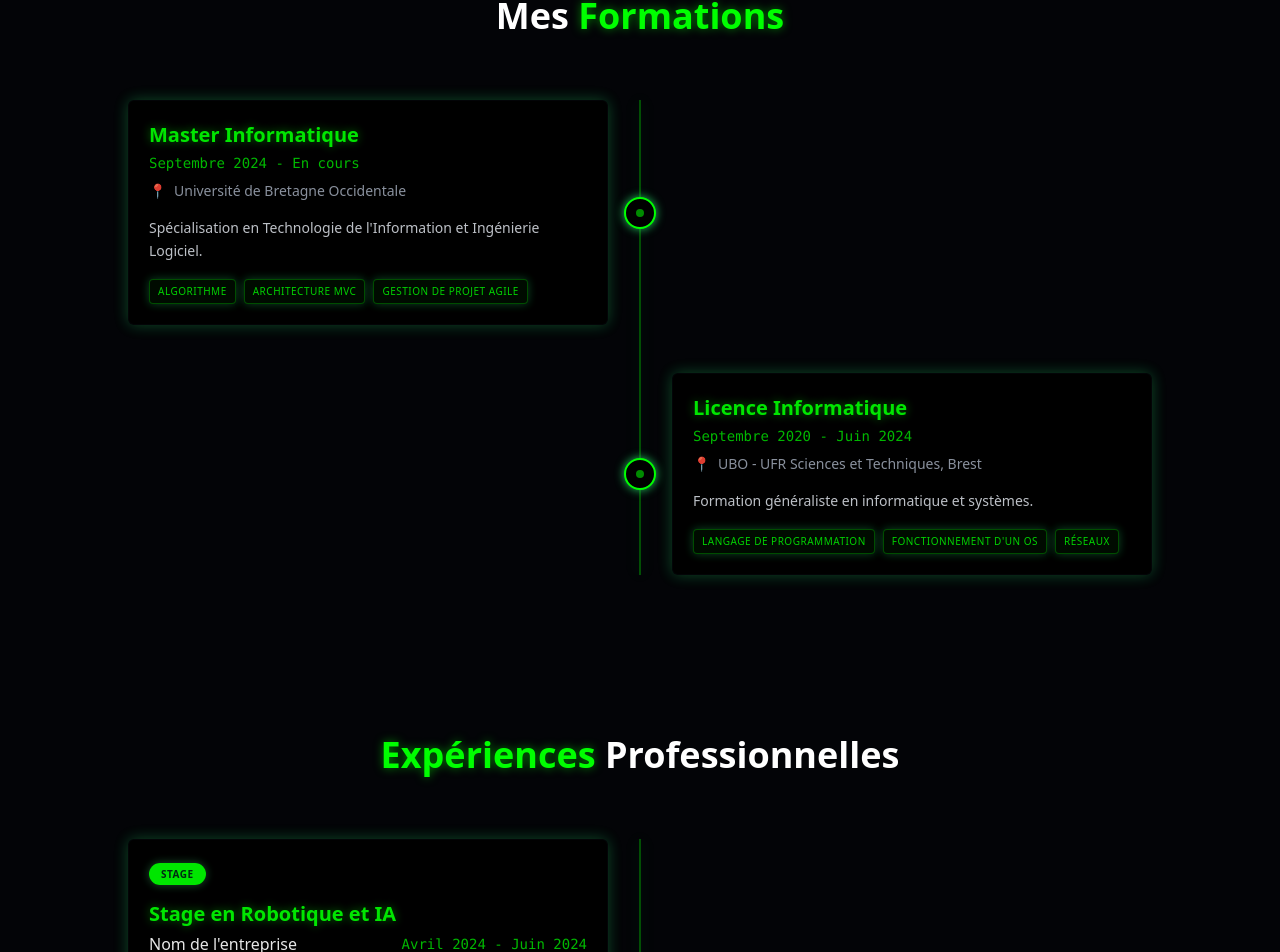
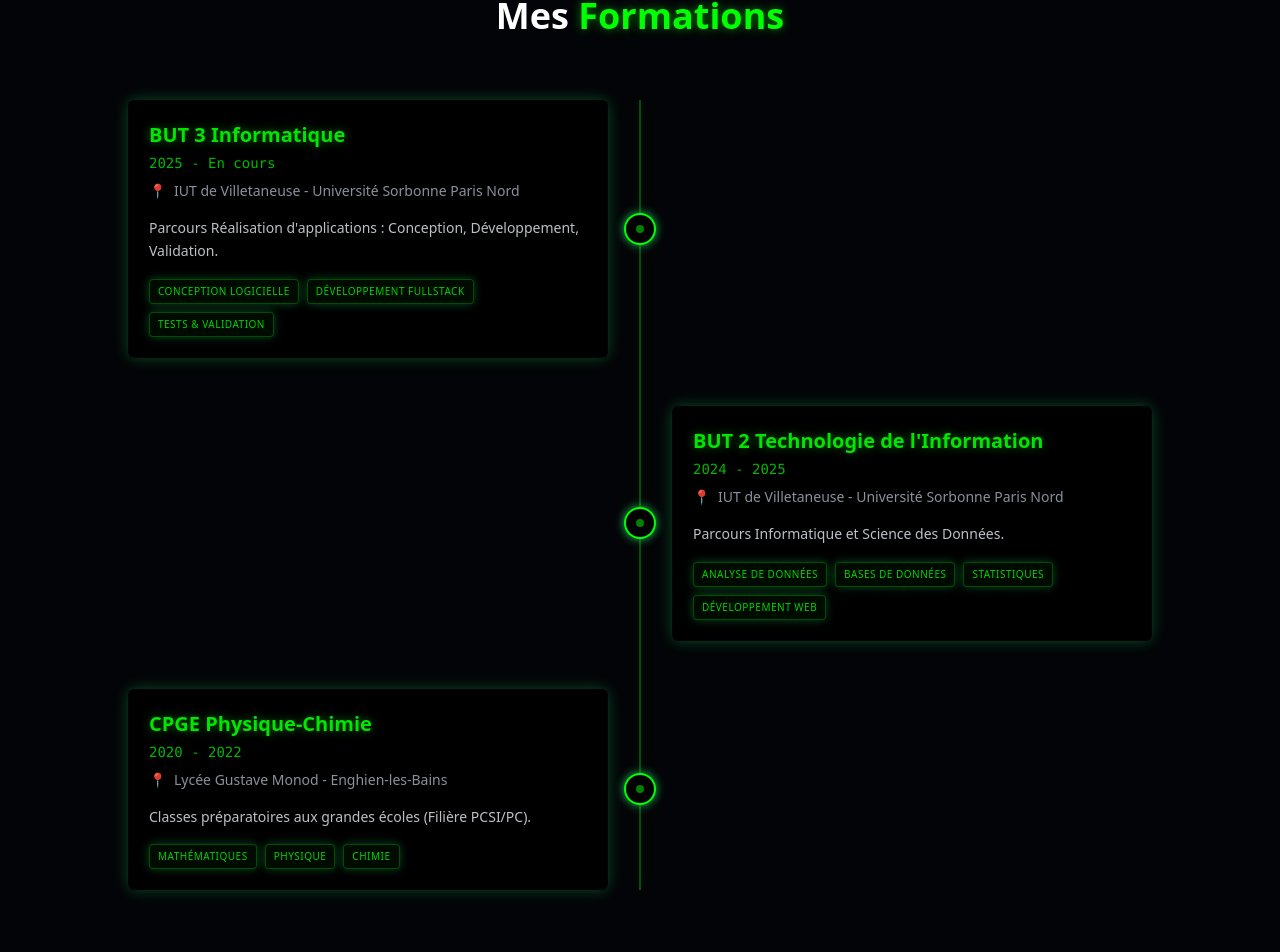
Before and after one commit to YannMKD/kazfolio, a React (Vite) app: page / in a window 1280 px wide. Shown: the part 1565-2517 px from the top of the page. Built offline with nearby package versions, Linux system fonts and the light colour scheme.

Commit message:
Premiere version deployable

```diff
--- a/src/Components/AboutSection.jsx
+++ b/src/Components/AboutSection.jsx
@@ -32,7 +32,7 @@ export const AboutSection = () => {
                 {/* droite : texte */}
                 <div className="space-y-6 gradient-border card-hover opacity-90 shadow-[0_0_15px_rgba(34,197,94,0.4)] ">
                     <p className="text-xl font-semibold p-5 text-justify">
-                        Passionné depuis mon plus jeune âge par l'informatique, j'ai toujours été fasciné par la manière dont les algorithmes et les systèmes informatiques peuvent résoudre des problèmes complexes. Actuellement étudiant en 3e année de BUT Informatique, je me spécialise dans le développement logiciel, l'algorithmie et les méthodes d'automatisation. Je suis constamment à la recherche de nouvelles opportunités pour appliquer mes compétences et approfondir mes connaissances, notamment à travers un stage de 14 à 16 semaines qui me permettra de contribuer à des projets innovants tout en continuant à apprendre et à évoluer dans le domaine de l'informatique.
+                        Passionné par l'algorithmie et la résolution de problèmes, j'ai eu la chance de forger ma rigueur en CPGE avant de trouver ma voie dans l'informatique. Actuellement en troisième année, j'attache une importance particulière à la qualité du code, tout en m'intéressant de plus en plus à la sécurisation des architectures Cloud pour bâtir des systèmes robustes de bout en bout. Mon objectif : intégrer un cycle ingénieur pour me spécialiser dans les nouvelles technologies de l'IA et de la Data. Investi et adaptable, je recherche un stage de fin d'études me permettant de contribuer à des projets innovants tout en continuant à progresser sur ces enjeux techniques.
                     </p>
                 </div>
             </div>
--- a/src/Components/ContactSection.jsx
+++ b/src/Components/ContactSection.jsx
@@ -1,10 +1,7 @@
-import { Github, Linkedin, Mail, MapPin, Phone, Send } from "lucide-react";
-import { cn } from "@/lib/utils";
+import { Github, Linkedin, Mail, MapPin, Send } from "lucide-react";
 import { useToast } from "@/hooks/use-toast";
 import { useState } from "react";
-
-// Si tu as gardé le composant GithubIcon personnalisé de tout à l'heure, utilise-le ici.
-// Sinon, on utilise le Github standard de Lucide.
+import emailjs from '@emailjs/browser'; // 1. On importe EmailJS
 
 export const ContactSection = () => {
   const { toast } = useToast();
@@ -14,19 +11,43 @@ export const ContactSection = () => {
     e.preventDefault();
     setIsSubmitting(true);
 
-    setTimeout(() => {
+    // 2. Préparation des paramètres pour ton template EmailJS
+    const templateParams = {
+      from_name: e.target.name.value,   // Récupère la valeur de l'input name="name"
+      from_email: e.target.email.value, // Récupère la valeur de l'input name="email"
+      message: e.target.message.value,   // Récupère la valeur du textarea name="message"
+    };
+
+    // 3. Envoi réel via tes variables d'environnement
+    emailjs.send(
+      import.meta.env.VITE_EMAILJS_SERVICE_ID,
+      import.meta.env.VITE_EMAILJS_TEMPLATE_ID,
+      templateParams,
+      import.meta.env.VITE_EMAILJS_PUBLIC_KEY
+    )
+    .then(() => {
       toast({
-        title: "Transmission réussie",
-        description: "Votre message a été envoyé via le réseau sécurisé.",
+        title: "TRANSMISSION RÉUSSIE",
+        description: "Votre message a été crypté et envoyé vers la Matrice.",
       });
+      e.target.reset(); // Vide le formulaire après l'envoi
+    })
+    .catch((error) => {
+      console.error("Erreur de transmission:", error);
+      toast({
+        title: "ÉCHEC DU SIGNAL",
+        description: "Une interférence a bloqué l'envoi. Réessayez.",
+        variant: "destructive",
+      });
+    })
+    .finally(() => {
       setIsSubmitting(false);
-    }, 1500);
+    });
   };
 
   return (
     <section id="contact" className="py-24 px-4 relative bg-transparent">
       <div className="container mx-auto max-w-5xl">
-        {/* Titre style Matrix */}
         <h2 className="text-4xl font-bold mb-4 text-center text-white">
           Initialiser le <span className="text-primary text-glow">Contact</span>
         </h2>
@@ -38,92 +59,78 @@ export const ContactSection = () => {
         <div className="grid grid-cols-1 md:grid-cols-2 gap-12">
           {/* INFOS DE CONTACT */}
           <div className="space-y-8">
-            <h3 className="text-2xl font-semibold mb-6 text-primary">Informations</h3>
+            <h3 className="text-2xl font-semibold mb-6 text-primary font-mono">Informations</h3>
 
             <div className="space-y-6">
-              {/* Email */}
               <div className="flex items-center space-x-4 group">
                 <div className="p-3 rounded-lg bg-primary/10 border border-primary/20 group-hover:bg-primary/20 transition-all">
                   <Mail className="h-6 w-6 text-primary" />
                 </div>
                 <div>
-                  <h4 className="font-medium text-white">Email</h4>
-                  <a href="mailto:yann.diarr@gmail.com" className="text-foreground/60 hover:text-primary transition-colors">
-                    yann.diarr@gmail.com
+                  <h4 className="font-medium text-white font-mono uppercase text-xs">Email</h4>
+                  <a href="mailto:yanndiarrassouba@gmail.com" className="hover:text-primary transition-colors">
+                    yanndiarrassouba@gmail.com
                   </a>
                 </div>
               </div>
 
-              {/* Localisation */}
               <div className="flex items-center space-x-4 group">
                 <div className="p-3 rounded-lg bg-primary/10 border border-primary/20 group-hover:bg-primary/20 transition-all">
                   <MapPin className="h-6 w-6 text-primary" />
                 </div>
                 <div>
-                  <h4 className="font-medium text-white">Localisation</h4>
-                  <p className="text-foreground/60">Île-de-France, France</p>
+                  <h4 className="font-medium text-white font-mono uppercase text-xs">Localisation</h4>
+                  <p >Île-de-France, France</p>
                 </div>
               </div>
             </div>
 
-            {/* RESEAUX SOCIAUX (Tes boutons ronds) */}
             <div className="pt-8 border-t border-primary/10">
-              <h4 className="font-medium mb-6 text-white text-center md:text-left">Réseaux Sécurisés</h4>
+              <h4 className="font-medium mb-6 text-white text-center md:text-left font-mono">Réseaux Sécurisés</h4>
               <div className="flex space-x-4 justify-center md:justify-start">
-                {/* LinkedIn */}
-                <a
-                  href="https://linkedin.com/in/ton-profil"
-                  target="_blank"
-                  className="flex items-center justify-center h-12 w-12 rounded-full border border-primary/30 bg-primary/5 text-primary hover:bg-primary hover:text-black transition-all duration-300 shadow-[0_0_10px_rgba(34,197,94,0.2)] hover:shadow-[0_0_20px_#22c55e]"
-                >
+                <a href="https://www.linkedin.com/in/yann-diarrassouba-440434349" target="_blank" className="flex items-center justify-center h-12 w-12 rounded-full border border-primary/30 bg-primary/5 text-primary hover:bg-primary hover:text-black transition-all duration-300 shadow-[0_0_10px_rgba(34,197,94,0.2)] hover:shadow-[0_0_20px_#22c55e]">
                   <Linkedin size={20} />
                 </a>
-                {/* GitHub */}
-                <a
-                  href="https://github.com/ton-github"
-                  target="_blank"
-                  className="flex items-center justify-center h-12 w-12 rounded-full border border-primary/30 bg-primary/5 text-primary hover:bg-primary hover:text-black transition-all duration-300 shadow-[0_0_10px_rgba(34,197,94,0.2)] hover:shadow-[0_0_20px_#22c55e]"
-                >
+                <a href="https://github.com/YannMKD" target="_blank" className="flex items-center justify-center h-12 w-12 rounded-full border border-primary/30 bg-primary/5 text-primary hover:bg-primary hover:text-black transition-all duration-300 shadow-[0_0_10px_rgba(34,197,94,0.2)] hover:shadow-[0_0_20px_#22c55e]">
                   <Github size={20} />
                 </a>
               </div>
             </div>
           </div>
 
-          {/* FORMULAIRE  */}
-          <div className="p-8 gradient-border opacity-90 rounded-xl shadow-[0_0_20px_rgba(34,197,94,0.1)]">
-            <h3 className="text-2xl font-semibold mb-6 text-white text-center">Envoyer un Message</h3>
+          {/* FORMULAIRE */}
+          <div className="p-8 border border-primary/20 opacity-95 backdrop-blur-sm rounded-xl shadow-[0_0_20px_rgba(34,197,94,0.1)]">
+            <h3 className="text-2xl font-semibold mb-6 text-white text-center font-mono uppercase tracking-tighter">Envoyer un Message</h3>
 
             <form onSubmit={handleSubmit} className="space-y-5">
               <div>
-                <label htmlFor="name" className="block text-xs uppercase tracking-widest text-primary mb-2 ml-1">Nom</label>
+                <label className="block text-xs uppercase tracking-widest text-primary mb-2 ml-1 font-mono">Nom</label>
                 <input
-                  type="text"
-                  id="name"
+                  name="name" // AJOUTÉ : Pour EmailJS
                   required
-                  className="w-full px-4 py-3 rounded-lg border border-primary/20 bg-black/20 text-white focus:outline-none focus:border-primary focus:ring-1 focus:ring-primary/50 transition-all"
-                  placeholder="John Doe"
+                  className="w-full px-4 py-3 rounded-lg border border-primary/20 bg-black/40 text-white focus:outline-none focus:border-primary focus:ring-1 focus:ring-primary/50 transition-all font-mono"
+                  placeholder="Thomas Anderson"
                 />
               </div>
 
               <div>
-                <label htmlFor="email" className="block text-xs uppercase tracking-widest text-primary mb-2 ml-1">Email</label>
+                <label className="block text-xs uppercase tracking-widest text-primary mb-2 ml-1 font-mono">Email</label>
                 <input
+                  name="email" // AJOUTÉ : Pour EmailJS
                   type="email"
-                  id="email"
                   required
-                  className="w-full px-4 py-3 rounded-lg border border-primary/20 bg-black/20 text-white focus:outline-none focus:border-primary focus:ring-1 focus:ring-primary/50 transition-all"
-                  placeholder="john@example.com"
+                  className="w-full px-4 py-3 rounded-lg border border-primary/20 bg-black/40 text-white focus:outline-none focus:border-primary focus:ring-1 focus:ring-primary/50 transition-all font-mono"
+                  placeholder="neo@example.com"
                 />
               </div>
 
               <div>
-                <label htmlFor="message" className="block text-xs uppercase tracking-widest text-primary mb-2 ml-1">Message</label>
+                <label className="block text-xs uppercase tracking-widest text-primary mb-2 ml-1 font-mono">Message</label>
                 <textarea
-                  id="message"
+                  name="message" // AJOUTÉ : Pour EmailJS
                   required
                   rows={4}
-                  className="w-full px-4 py-3 rounded-lg border border-primary/20 bg-black/20 text-white focus:outline-none focus:border-primary focus:ring-1 focus:ring-primary/50 transition-all resize-none"
+                  className="w-full px-4 py-3 rounded-lg border border-primary/20 bg-black/40 text-white focus:outline-none focus:border-primary focus:ring-1 focus:ring-primary/50 transition-all resize-none font-mono"
                   placeholder="Initialisation de la requête..."
                 />
               </div>
@@ -133,7 +140,7 @@ export const ContactSection = () => {
                 disabled={isSubmitting}
                 className="w-full py-4 rounded-lg bg-primary text-black font-bold uppercase tracking-widest flex items-center justify-center gap-2 hover:bg-green-400 transition-all shadow-[0_0_15px_rgba(34,197,94,0.3)] hover:shadow-[0_0_25px_#22c55e] disabled:opacity-50"
               >
-                {isSubmitting ? "Transmission..." : "Envoyer"}
+                {isSubmitting ? "Transmission en cours..." : "Lancer l'envoi"}
                 <Send size={18} />
               </button>
             </form>
--- a/src/Components/ExeperiencesSection.jsx
+++ b/src/Components/ExeperiencesSection.jsx
@@ -2,22 +2,31 @@
 
 const experiences = [
   {
-    title: "Stage en Robotique et IA",
-    company: "Nom de l'entreprise",
-    type: "STAGE", // La mention qui ressort
-    date: "Avril 2024 - Juin 2024",
-    location: "Paris, France",
-    description: "Développement d'algorithmes de navigation autonome et intégration de capteurs lidars sur des prototypes mobiles.",
-    skills: ["Python", "ROS2", "C++", "IA"],
+    title: "Employé de Caisse",
+    company: "Carrefour",
+    type: "JOB", // Badge qui s'affichera en haut à gauche
+    date: "Depuis Juillet 2025",
+    location: "Paris (75017), France",
+    description: "Accueil, encaissement des clients et gestion de la caisse. Optimisation du flux client en période de forte affluence.",
+    skills: ["Relation Client", "Gestion de Caisse"],
   },
   {
-    title: "Développeur Fullstack",
-    company: "Freelance / Projet Perso",
-    type: "PROJET",
-    date: "2023 - 2024",
-    location: "Remote",
-    description: "Conception et réalisation d'une application de gestion de stock avec dashboard en temps réel.",
-    skills: ["React", "Node.js", "MongoDB", "Tailwind"],
+    title: "Stage en développement Fullstack",
+    company: "E-petitpas.pro",
+    type: "STAGE",
+    date: "Juillet 2025 - Août 2025",
+    location: "Argenteuil (95018), France",
+    description: "Implémentation de fonctionnalités (front et back) pour une plateforme e-learning. Travail sur l'automatisation des tests et des processus de déploiement.",
+    skills: ["React", "Node.js", "CI/CD", "Testing"],
+  },
+  {
+    title: "Manutentionnaire",
+    company: "Heppner",
+    type: "JOB",
+    date: "Été 2024",
+    location: "Saint-Ouen-l'Aumône (95310), France",
+    description: "Logistique - Emballage et filmage de matériel stratégique destiné aux Jeux Olympiques et Paralympiques de Paris 2024.",
+    skills: ["Logistique", "Organisation", "Travail d'équipe"],
   }
 ];
 
--- a/src/Components/FormationsSection.jsx
+++ b/src/Components/FormationsSection.jsx
@@ -2,18 +2,25 @@
 
 const formations = [
   {
-    title: "Master Informatique",
-    date: "Septembre 2024 - En cours",
-    location: "Université de Bretagne Occidentale",
-    description: "Spécialisation en Technologie de l'Information et Ingénierie Logiciel.",
-    notions: ["Algorithme", "Architecture MVC", "Gestion de projet Agile"],
+    title: "BUT 3 Informatique",
+    date: "2025 - En cours",
+    location: "IUT de Villetaneuse - Université Sorbonne Paris Nord",
+    description: "Parcours Réalisation d'applications : Conception, Développement, Validation.",
+    notions: ["Conception logicielle", "Développement Fullstack", "Tests & Validation"],
   },
   {
-    title: "Licence Informatique",
-    date: "Septembre 2020 - Juin 2024",
-    location: "UBO - UFR Sciences et Techniques, Brest",
-    description: "Formation généraliste en informatique et systèmes.",
-    notions: ["Langage de programmation", "Fonctionnement d'un OS", "Réseaux"],
+    title: "BUT 2 Technologie de l'Information",
+    date: "2024 - 2025",
+    location: "IUT de Villetaneuse - Université Sorbonne Paris Nord",
+    description: "Parcours Informatique et Science des Données.",
+    notions: ["Analyse de données", "Bases de données", "Statistiques","Développement web"],
+  },
+  {
+    title: "CPGE Physique-Chimie",
+    date: "2020 - 2022",
+    location: "Lycée Gustave Monod - Enghien-les-Bains",
+    description: "Classes préparatoires aux grandes écoles (Filière PCSI/PC).",
+    notions: ["Mathématiques", "Physique", "Chimie"],
   }
 ];
 
```
